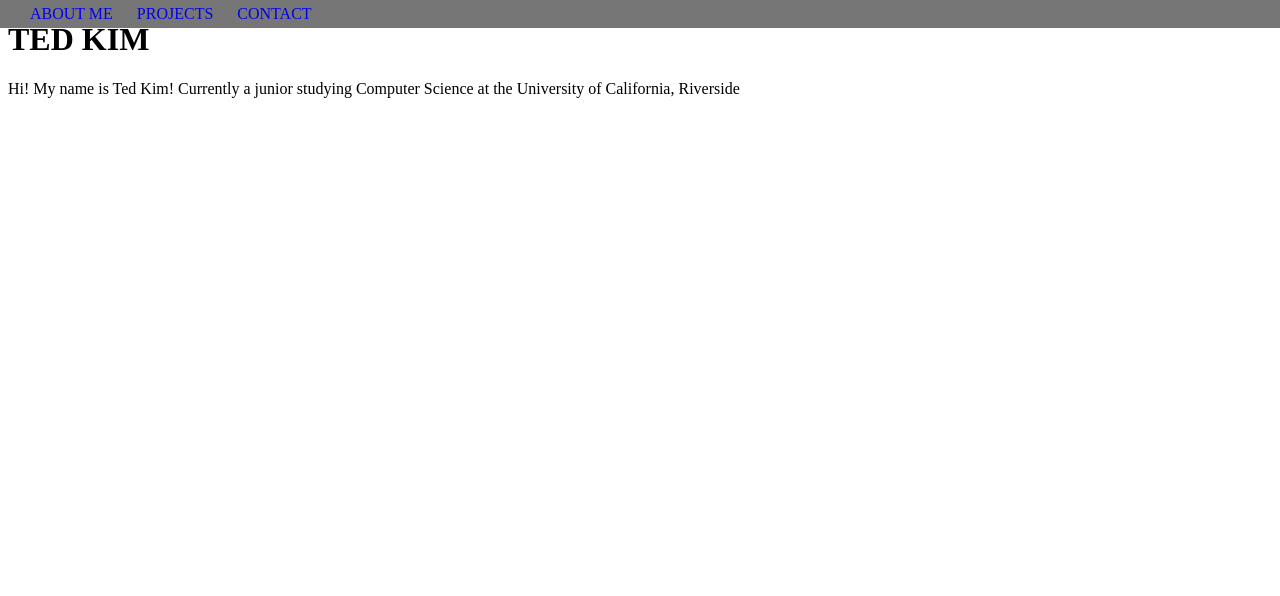
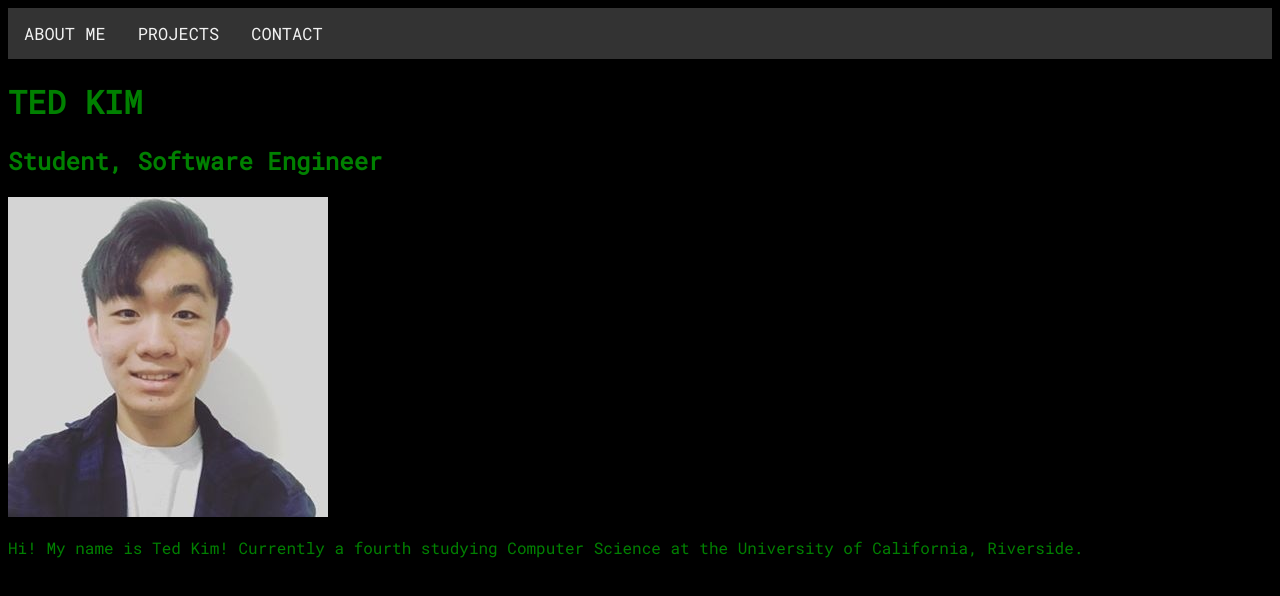
Before and after one commit to tedminkim/tedkim.github.io, a plain HTML site: page index.html in a window 1280 px wide. Drawn offline with Linux system fonts and the light colour scheme.

Commit message:
Newly updated index.html, and two new folders.

```diff
--- /dev/null
+++ b/CSS/style.css
@@ -0,0 +1,78 @@
+  @font-face{
+	font-family: 'CHANTELLI ANTIQUA';
+	src: url(../fonts/Chantelli_Antiqua-webfont.woff) format('woff'),
+	     url(../fonts/Chantelli_Antiqua-webfont.ttf)  format('truetype');
+}
+  body {
+    background-color: black;
+    font-family: 'CHANTELLI ANTIQUA';
+    font-family: 'Roboto Mono', monospace;
+  }
+  h1 {
+    color:green;
+    font-family: 'CHANTELLI ANTIQUA';
+    font-family: 'Roboto Mono', monospace;
+  }
+  h2 {
+    color:green;
+    font-family: 'CHANTELLI ANTIQUA';
+    font-family: 'Roboto Mono', monospace;
+  }
+  p {
+    color:green;
+    font-family: 'CHANTELLI ANTIQUA';
+    font-family: 'Roboto Mono', monospace;
+  }
+.topnav {
+  overflow: hidden;
+  background-color: #333;
+}
+
+.topnav a {
+  float: left;
+  display: block;
+  color: #f2f2f2;
+  text-align: center;
+  padding: 14px 16px;
+  text-decoration: none;
+  font-size: 17px;
+}
+
+.topnav a:hover {
+  background-color: #ddd;
+  color: black;
+}
+
+.topnav a.active {
+  background-color: #4CAF50;
+  color: white;
+}
+
+.topnav .icon {
+  display: none;
+}
+@media screen and (max-width: 600px) {
+  .topnav a:not(:first-child) {display: none;}
+  .topnav a.icon {
+    float: right;
+    display: block;
+  }
+}
+
+@media screen and (max-width: 600px) {
+  .topnav.responsive {position: relative;}
+  .topnav.responsive .icon {
+    position: absolute;
+    right: 0;
+    top: 0;
+  }
+  .topnav.responsive a {
+    float: none;
+    display: block;
+    text-align: left;
+  }
+}
+
+  a {
+    text-decoration: none;
+  }
--- a/index.html
+++ b/index.html
@@ -1,47 +1,35 @@
 <!DOCTYPE html>
-<style>
-  body {
-    background-color: white;
-  }
-  h1 {
-    color: black;
-  }
-  p {
-    color: black;
-  }
-  #navbar {
-    position: fixed;
-    top: 0px;
-    left: 0px;
-    width: 100%;
-    background-color: #767676;
-  }
-  nav ul {
-    margin: 0px;
-    padding: 5px 0px 5px 30px;
-  }
-  nav li {
-    display: inline;
-    margin-right: 20px;
-  }
-  a {
-    text-decoration: none;
-  }
-</style>
 <html>
   <head>
+    <!--<meta charset="UTF-8">-->
+    <meta name="viewport" content="width=device-width, initial-scale=1">
+    <link rel="stylesheet" href="https://cdnjs.cloudflare.com/ajax/libs/font-awesome/4.7.0/css/font-awesome.min.css">
     <title>Welcome to my Personal Website!</title>
-    <meta charset="utf-8">
+    <link rel="stylesheet" href="CSS/style.css">
+    <link href="https://fonts.googleapis.com/css2?family=Roboto+Mono&display=swap" rel="stylesheet">
   </head>
   <body>
+    <div class ="topnav id=myTopnav">
+      <a href="page-2.html" target="_blank">ABOUT ME</a>
+      <a href="folder/page-3.html" target="_blank">PROJECTS</a>
+      <a href="folder/subfolder/page-4.html" target="_blank">CONTACT</a>
+      <a href="javascript:void(0);" class="icon" onclick="myFunction">
+        <i class="fa fa-bars"></i>
+      </a>
+    </div>
     <h1>TED KIM</h1>
-    <nav id="navbar">
-      <ul>
-        <li><a href="page-2.html" target="_blank">ABOUT ME</a></li>
-        <li><a href="folder/page-3.html" target="_blank">PROJECTS</a></li>
-        <li><a href="folder/subfolder/page-4.html" target="_blank">CONTACT</a></li>
-      </ul>
-    </nav>
-    <p>Hi! My name is Ted Kim! Currently a junior studying Computer Science at the University of California, Riverside</p>
+    <h2>Student, Software Engineer</h2>
+    <img src="Images/WebPhoto.jfif" alt="Ted Kim">
+    <p>Hi! My name is Ted Kim! Currently a fourth studying Computer Science at the University of California, Riverside.</p>
+    <script>
+      function myFunction() {
+        var x = document.getElementById("myTopnav");
+        if (x.className === "topnav") {
+          x.className += " responsive";
+        } else {
+          x.className = "topnav";
+        }
+      }
+    </script>
   </body>
 </html>
```
Also changed, not shown: Images/WebPhoto.jfif (added).
